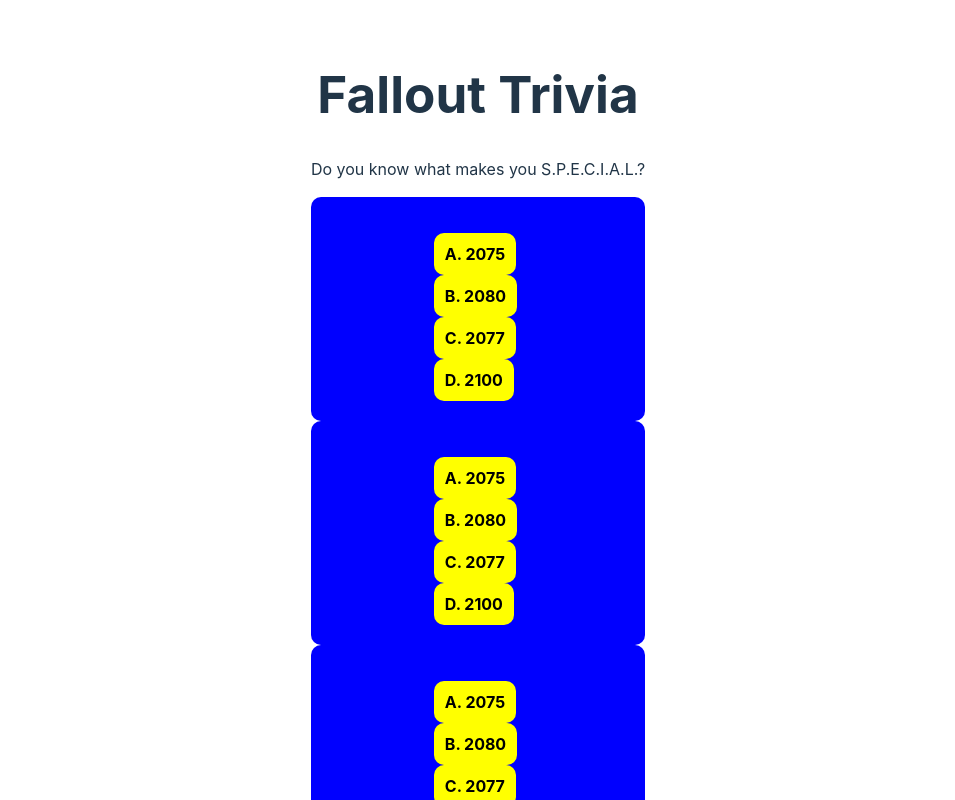
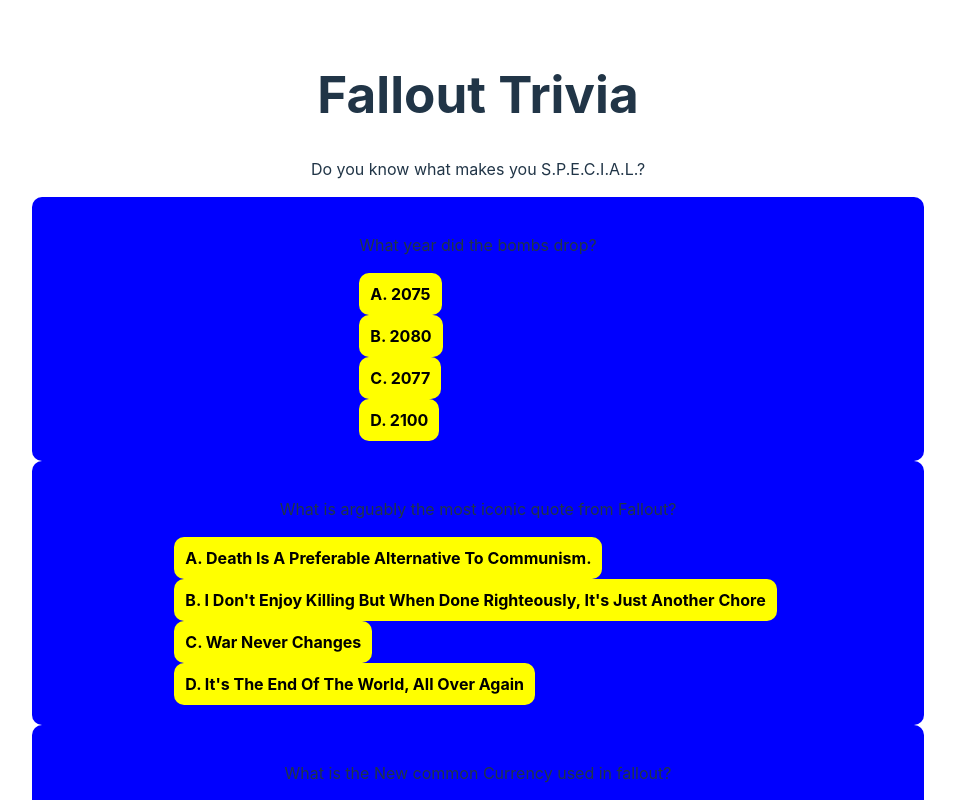
Before and after one commit to nukaterrapin7/trivia-app, a React (Vite) app: page / in a window 1280 px wide. Shown: the top 800 px of the page, without its empty margins (162-1117 px from the left). Built offline with nearby package versions, Linux system fonts and the light colour scheme.

Commit message:
Fixed Triva display, all questions and answer now show correct content

```diff
--- a/src/App.jsx
+++ b/src/App.jsx
@@ -74,9 +74,9 @@
         <h1>Fallout Trivia</h1>
         <p>Do you know what makes you S.P.E.C.I.A.L.?</p>
       </div>
-      {questions.map((question) => {
+      {questions.map((question, index) => {
         return (
-          <Trivia key={question} question={questions.question} optionA="2075" optionB="2080" optionC="2077" optionD="2100"/>
+          <Trivia key={index} question={question.question} optionA={question.optionA} optionB={question.optionB} optionC={question.optionC}optionD={question.optionD}/>
         )
       })}
       <div className='scrollButtons'>
```
